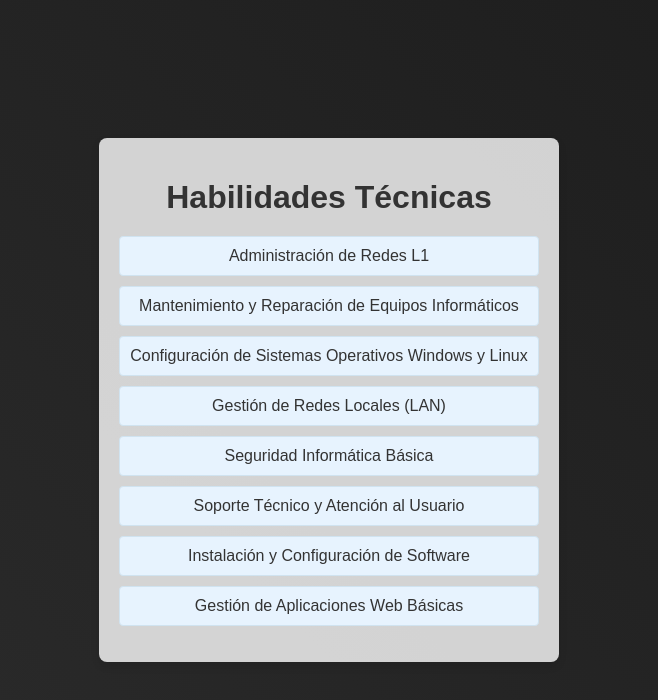
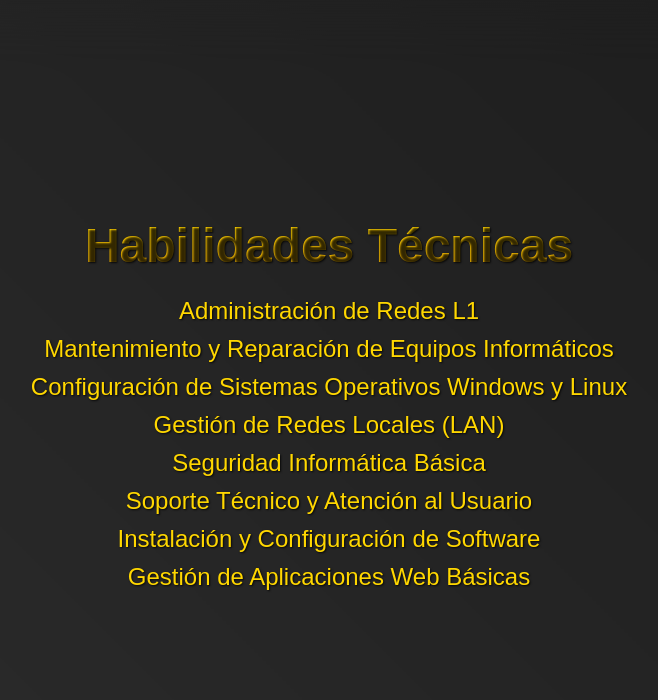
Before and after one commit to b0r0nd0ng0/Habilidades-lkdn-abc, a plain HTML site: page index.html in a window 1280 px wide. Shown: the whole page, without its empty margins (311-969 px from the left). Drawn offline with Linux system fonts and the light colour scheme.

Commit message:
Update styles.css

```diff
--- a/styles.css
+++ b/styles.css
@@ -12,29 +12,48 @@
 }
 
 .container {
-    background-color: rgba(255, 255, 255, 0.8);
-    box-shadow: 0 4px 8px rgba(0, 0, 0, 0.1);
-    border-radius: 8px;
-    padding: 20px;
-    max-width: 600px;
     text-align: center;
+    color: #ffd700;
+    text-shadow: 1px 1px 2px rgba(0, 0, 0, 0.8);
 }
 
 h1 {
-    color: #333333;
+    font-size: 3em;
     margin-bottom: 20px;
+    background: -webkit-linear-gradient(#ffd700, #ffb700);
+    -webkit-background-clip: text;
+    -webkit-text-fill-color: transparent;
 }
 
 ul {
     list-style: none;
     padding: 0;
+    font-size: 1.5em;
 }
 
 li {
-    background-color: #e7f3fe;
-    border: 1px solid #d0e3f0;
-    border-radius: 4px;
     margin: 10px 0;
-    padding: 10px;
-    color: #333333;
 }
+
+body::before {
+    content: "";
+    position: absolute;
+    top: 0;
+    left: 0;
+    width: 100%;
+    height: 100%;
+    background: linear-gradient(45deg, #2c2c2c, #1c1c1c);
+    filter: blur(30px);
+    z-index: -1;
+}
+
+body::after {
+    content: "";
+    position: absolute;
+    top: 0;
+    left: 0;
+    width: 100%;
+    height: 100%;
+    background: linear-gradient(45deg, rgba(44, 44, 44, 0.6), rgba(28, 28, 28, 0.6));
+    z-index: -2;
+}
```
